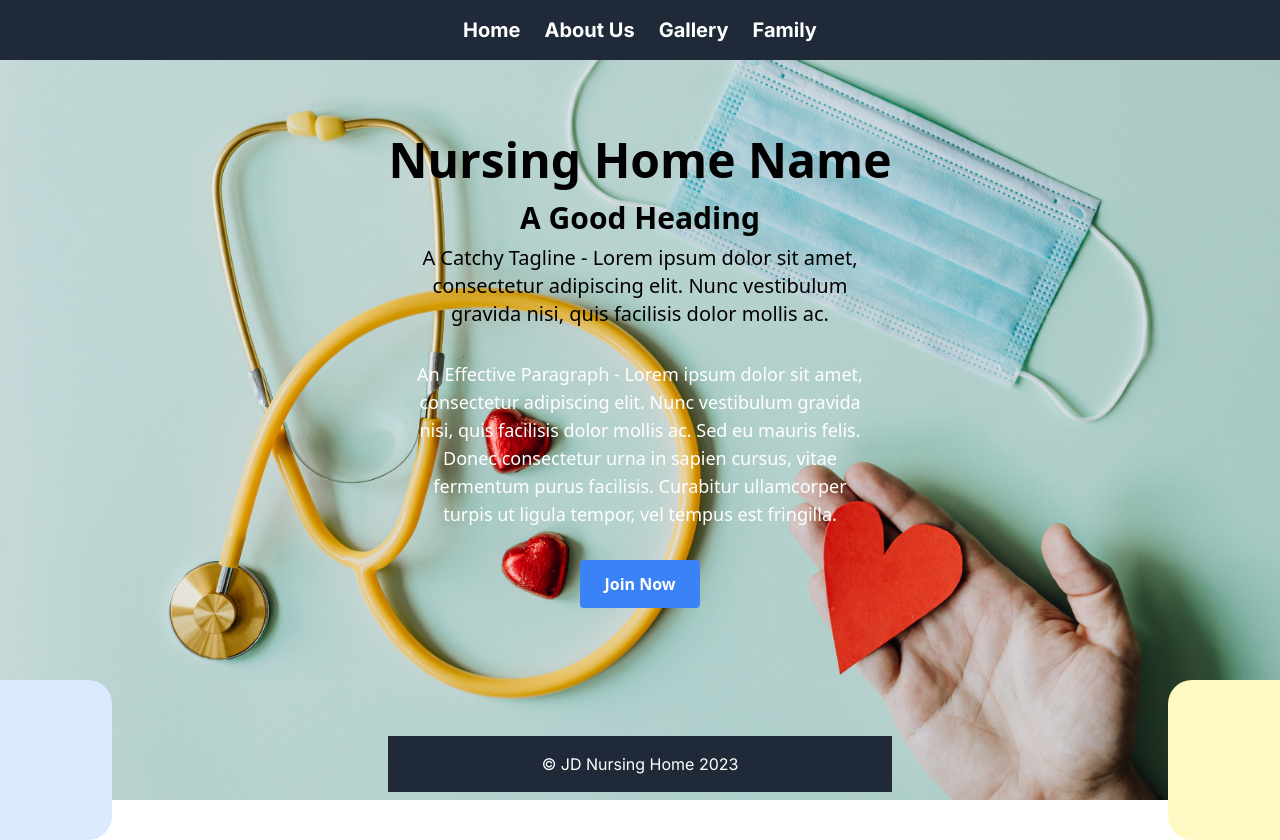
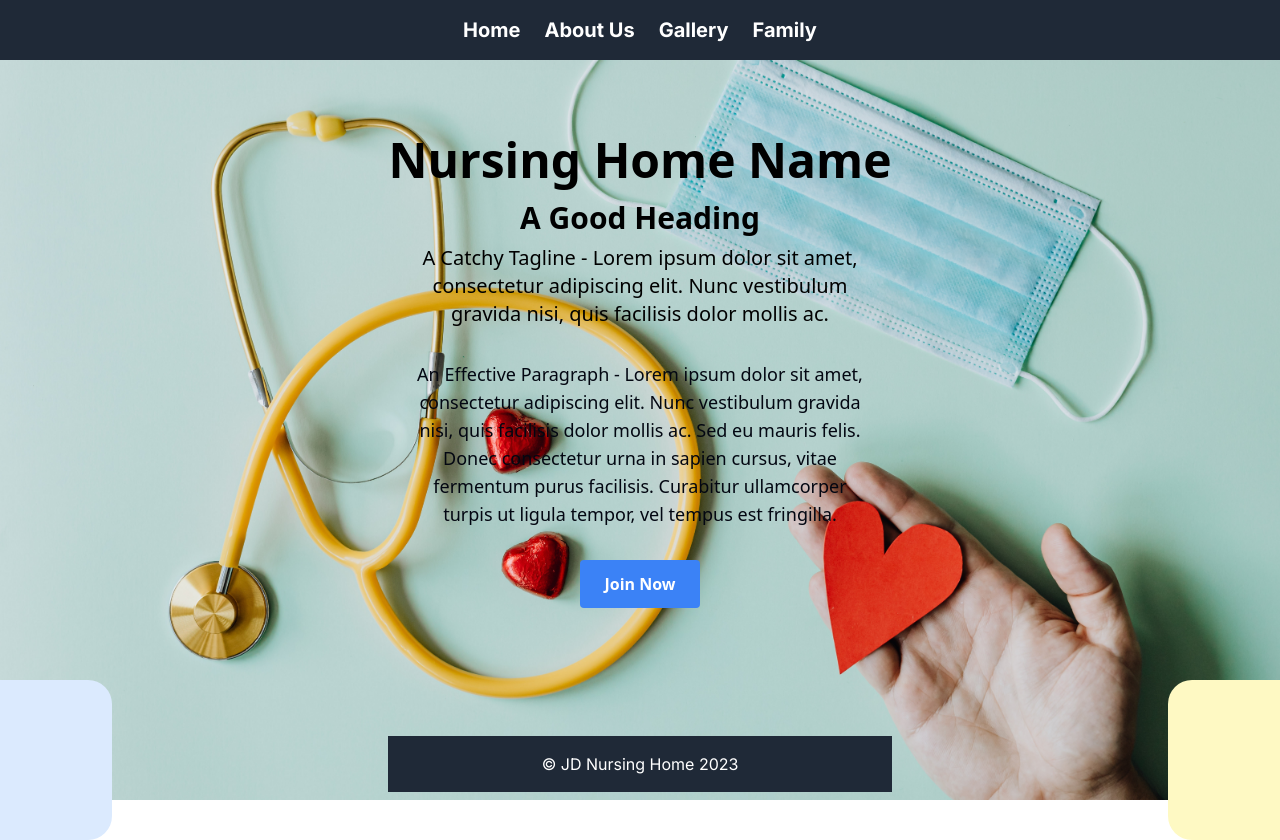
Before and after one commit to sunandasamanta/next-app, a Next.js app: page / in a window 1280 px wide. Shown: the top 840 px of the page. Built offline with nearby package versions, Linux system fonts and the light colour scheme.

Commit message:
text color changed

```diff
--- a/src/app/components/NursingHomeLandingPage.jsx
+++ b/src/app/components/NursingHomeLandingPage.jsx
@@ -13,7 +13,7 @@ const NursingHomeLandingPage = () => {
           A Catchy Tagline - Lorem ipsum dolor sit amet, consectetur adipiscing elit. Nunc
           vestibulum gravida nisi, quis facilisis dolor mollis ac.
         </p>
-        <p className="text-lg font-normal text-center max-w-md text-white">
+        <p className="text-lg font-normal text-center max-w-md text-gray-950">
           An Effective Paragraph - Lorem ipsum dolor sit amet, consectetur adipiscing elit. Nunc
           vestibulum gravida nisi, quis facilisis dolor mollis ac. Sed eu mauris felis. Donec
           consectetur urna in sapien cursus, vitae fermentum purus facilisis. Curabitur
```
